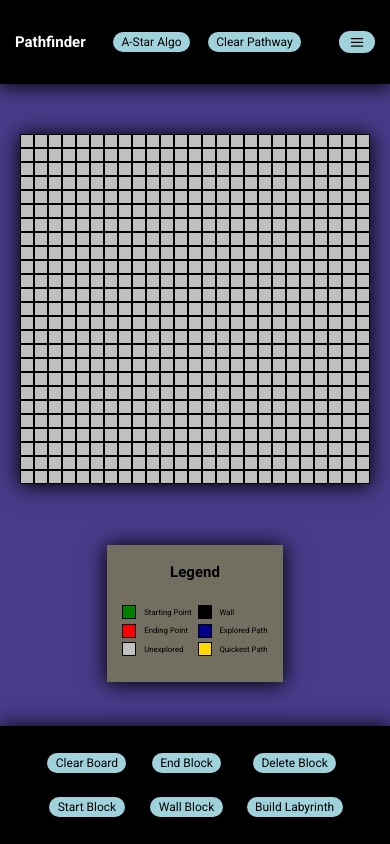
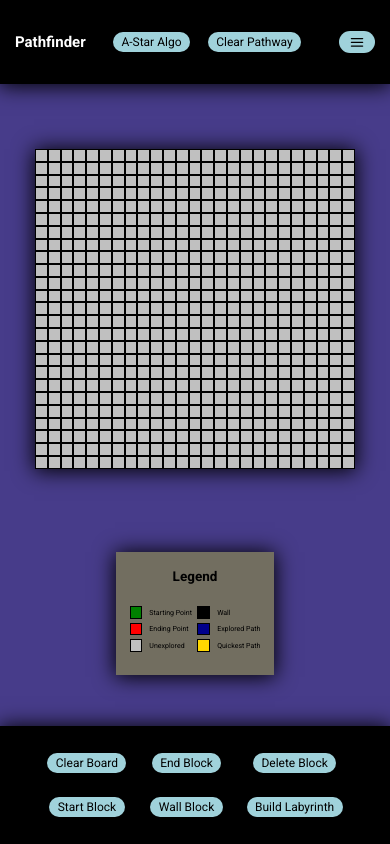
Before and after one commit to kcharles2013/Pathfinder, a React (Create React App) app: page / in a window 390 px wide. Built offline with nearby package versions, Linux system fonts and the light colour scheme.

Commit message:
adjustments to grid font-size via mobile *767px*

```diff
--- a/src/components/Grid.css
+++ b/src/components/Grid.css
@@ -37,6 +37,7 @@
         flex-direction: column;
         align-items: center;
         justify-content: center;
+        font-size: 0.9em;
     }
 
     #grid{
```
